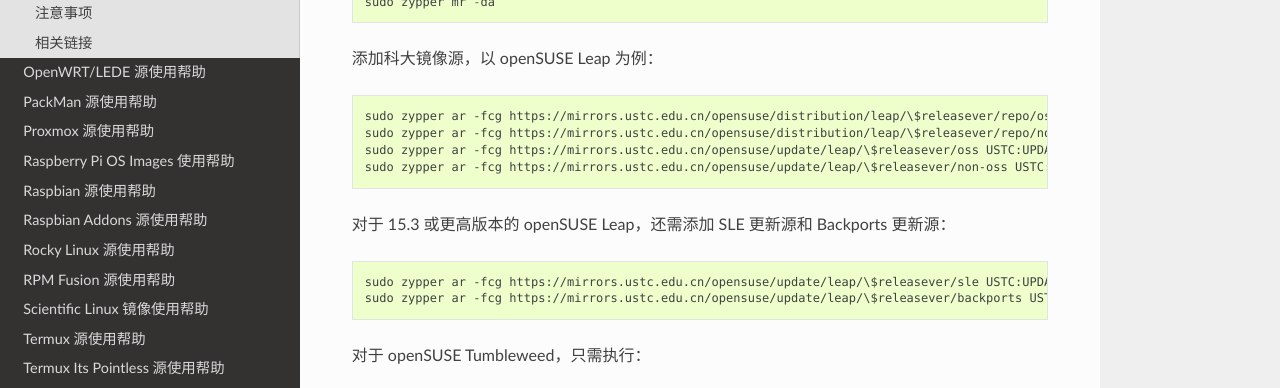
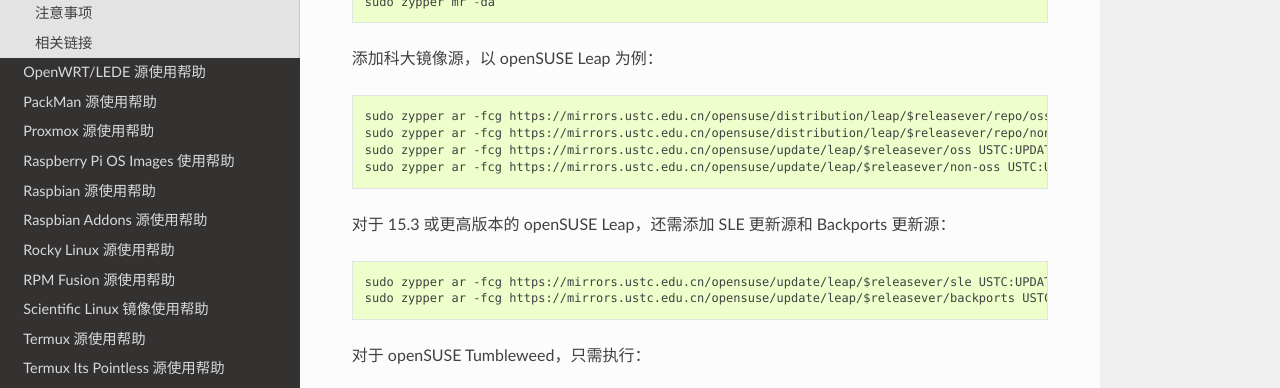
Before and after one commit to ustclug/mirrorhelp, a Sphinx documentation site: the page built from source/opensuse.rst, in a window 1280 px wide and 900 px high, scrolled down 757 px. Shown: the part 151-539 px from the top of the window. Built offline with Sphinx 7.4.7 and the Read the Docs theme 2.0.0, drawn with Linux system fonts in a browser that asks for light colours; pages that are not in the unit, such as notebooks, are missing from menus.

```diff
--- a/source/opensuse.rst
+++ b/source/opensuse.rst
@@ -42,17 +42,17 @@ i586, x86_64
 
 ::
 
-  sudo zypper ar -fcg https://mirrors.ustc.edu.cn/opensuse/distribution/leap/\$releasever/repo/oss USTC:OSS
-  sudo zypper ar -fcg https://mirrors.ustc.edu.cn/opensuse/distribution/leap/\$releasever/repo/non-oss USTC:NON-OSS
-  sudo zypper ar -fcg https://mirrors.ustc.edu.cn/opensuse/update/leap/\$releasever/oss USTC:UPDATE-OSS
-  sudo zypper ar -fcg https://mirrors.ustc.edu.cn/opensuse/update/leap/\$releasever/non-oss USTC:UPDATE-NON-OSS
+  sudo zypper ar -fcg https://mirrors.ustc.edu.cn/opensuse/distribution/leap/$releasever/repo/oss USTC:OSS
+  sudo zypper ar -fcg https://mirrors.ustc.edu.cn/opensuse/distribution/leap/$releasever/repo/non-oss USTC:NON-OSS
+  sudo zypper ar -fcg https://mirrors.ustc.edu.cn/opensuse/update/leap/$releasever/oss USTC:UPDATE-OSS
+  sudo zypper ar -fcg https://mirrors.ustc.edu.cn/opensuse/update/leap/$releasever/non-oss USTC:UPDATE-NON-OSS
 
 对于 15.3 或更高版本的 openSUSE Leap，还需添加 SLE 更新源和 Backports 更新源：
 
 ::
 
-  sudo zypper ar -fcg https://mirrors.ustc.edu.cn/opensuse/update/leap/\$releasever/sle USTC:UPDATE-SLE
-  sudo zypper ar -fcg https://mirrors.ustc.edu.cn/opensuse/update/leap/\$releasever/backports USTC:UPDATE-BACKPORTS
+  sudo zypper ar -fcg https://mirrors.ustc.edu.cn/opensuse/update/leap/$releasever/sle USTC:UPDATE-SLE
+  sudo zypper ar -fcg https://mirrors.ustc.edu.cn/opensuse/update/leap/$releasever/backports USTC:UPDATE-BACKPORTS
 
 对于 openSUSE Tumbleweed，只需执行：
 
```
